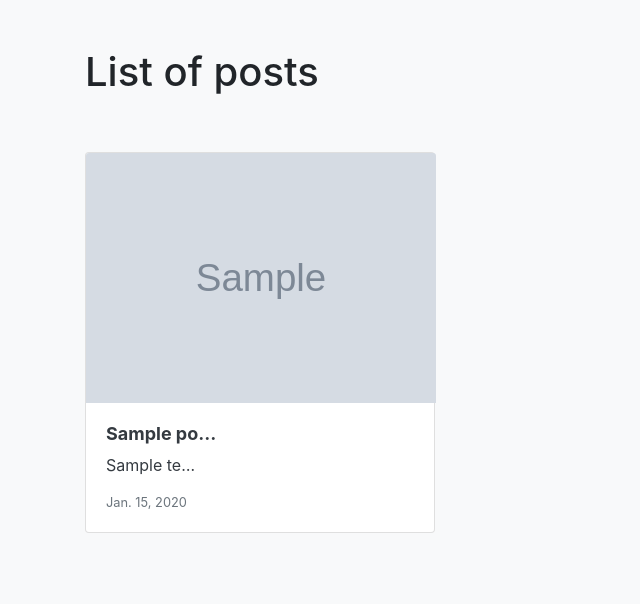
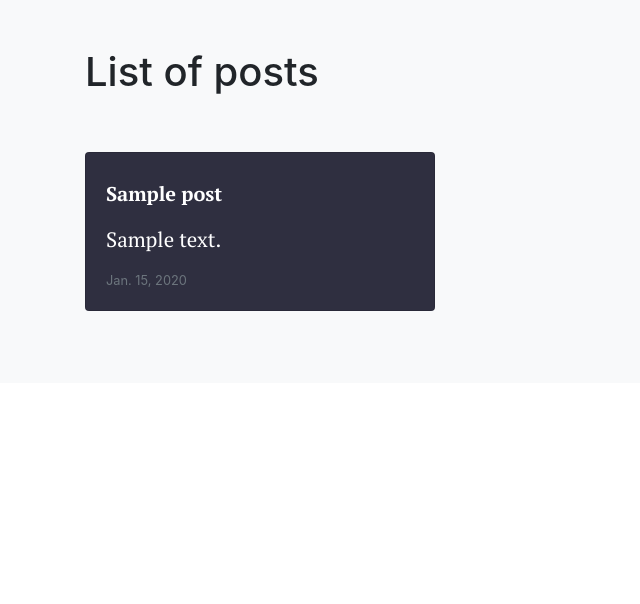
Before and after one commit to SaberHardy/official_blog, a Django app: page / in a window 1280 px wide. Shown: the part 56-660 px from the top of the page, without its empty margins (0-640 px from the left). Run offline with Django 4.2, Linux system fonts and the light colour scheme; tables that the repository leaves empty hold one stand-in row (values such as "Sample post"); grey boxes marked "Sample" are stand-in pictures; some libraries are stand-ins or nearby versions.

Commit message:
add some stylings

```diff
--- a/blogapp/templates/blogapp/base.html
+++ b/blogapp/templates/blogapp/base.html
@@ -12,6 +12,8 @@
           integrity="sha384-Vkoo8x4CGsO3+Hhxv8T/Q5PaXtkKtu6ug5TOeNV6gBiFeWPGFN9MuhOf23Q9Ifjh" crossorigin="anonymous">
     <link rel="icon" type="image/x-icon" href="{% static 'favicon.png' %}" sizes="96x96">
     <link rel="stylesheet" href="https://cdn.jsdelivr.net/npm/bootstrap-icons@1.8.3/font/bootstrap-icons.css">
+    <link rel="stylesheet" href="{% static 'css/styles.css' %}">
+
     <title>{% block title %}{% endblock %}</title>
 </head>
 <body>
--- a/blogapp/templates/blogapp/home.html
+++ b/blogapp/templates/blogapp/home.html
@@ -14,14 +14,14 @@
                 {% for post in posts %}
                     <div class="col-md-4">
                         <a href="{{ post.get_absolute_url }}" class="text-dark">
-                            <div class="card mb-4 box-shadow">
-                                <img class="card-img-top" style="width: 350px; height: 250px" src="{{ post.image.url }}" alt="{{ post.title }}">
+                            <div class="card mb-4 box-shadow card-info">
+{#                                <img class="card-img-top" style="width: 350px; height: 250px" src="{{ post.image.url }}" alt="{{ post.title }}">#}
                                 <div class="card-body">
-                                    <h2 style="font-size: 18px; font-weight: bold;">
-                                        {{ post.title|truncatechars:10|capfirst }}
+                                    <h2 style="font-size: 20px; font-weight: bold;">
+                                        {{ post.title|capfirst }}
                                     </h2>
-                                    <p class="card-text">{{ post.excerpt|truncatechars:10 }}</p>
-                                    <div class="d-flex justify-content-between align-items-center">
+                                    <p class="card-text">{{ post.excerpt|truncatechars:20 }}</p>
+                                    <div class="d-flex justify-content-between date-post">
                                         <small class="text-muted">{{ post.publish|date }}</small>
                                     </div>
                                 </div>
--- /dev/null
+++ b/static/css/styles.css
@@ -0,0 +1,100 @@
+@import url('https://fonts.googleapis.com/css2?family=DM+Serif+Display&display=swap');
+@import url('https://fonts.googleapis.com/css2?family=PT+Serif:wght@400;700&display=swap');
+
+.update-form input {
+    border: 2px solid #ccc;
+    height: calc(2em + .75rem + 2px);
+}
+
+.update-form input:focus {
+    border-color: #1497ff;
+    box-shadow: inset 0 0px 0px rgba(0, 0, 0, 0.075), 0 0 0px rgba(255, 0, 0, 0.6);
+}
+
+.card-info {
+    background-color: rgb(47,47,64);
+}
+
+.h1 {
+    font-family: 'PT Serif', serif;
+    font-size: 2.55rem;
+    line-height: 2.6rem;
+    letter-spacing: -0.063px;
+}
+
+h2 {
+    font-family: 'PT Serif', serif;
+    font-size: 1.9rem;
+    line-height: 2.6rem;
+    letter-spacing: -0.063px;
+    font-weight: 700;
+    color: white;
+}
+
+.date-post small {
+    text-align: right;
+}
+
+p {
+    font-family: 'PT Serif', serif;
+    line-height: 2rem;
+    font-size: 1.3rem;
+    color: white;
+}
+
+@media screen and (min-width: 600px) {
+
+    .children form {
+        margin-left: -48px;
+    }
+
+    .children .children form {
+        margin-left: -96px;
+    }
+}
+
+.avatar_comment,
+.avatar_single {
+    height: 48px;
+    width: 48px;
+    background-color: #000;
+    border-radius: 50%;
+    display: inline-block;
+}
+
+.smaller {
+    font-size: 0.8rem;
+}
+
+.thumb-active {
+    fill: blue;
+}
+
+.comment-add {
+    border-bottom: 1px solid #ccc !important;
+}
+
+.comment-add:focus {
+    border-color: #1497ff;
+    box-shadow: inset 0 0px 0px rgba(0, 0, 0, 0.075), 0 0 0px rgba(255, 0, 0, 0.6);
+}
+
+.node-content {
+    padding-left: 64px;
+}
+
+#second-div {
+    float: right;
+    background: green;
+}
+
+#wrapper {
+    overflow: auto;
+}
+
+#filter-categories {
+    float: right;
+    position: absolute;
+    top: 295px;
+    right: 50px;
+}
```
Also changed, not shown: blogapp/templates/blogapp/single_post.html (+2 -85 lines), templates/accounts/update.html (+0 -11 lines).
